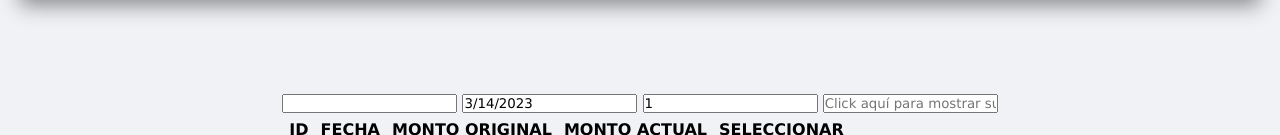
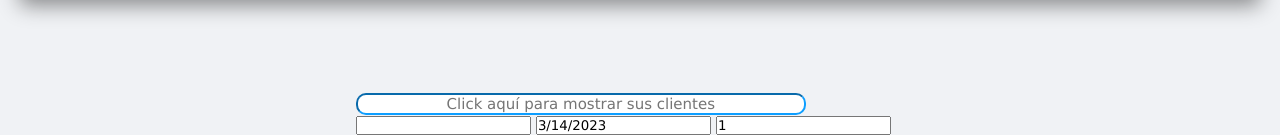
Before and after one commit to Chingons/Proyecto-Yo-Cobro-Mi-Dinero, a Flask app: page /recibo in a window 1280 px wide. Shown: the part 107-242 px from the top of the page. Run offline with Flask 2, Linux system fonts and the light colour scheme; the visitor is signed in with stand-in values (Sample User, id 1); data that the repository does not hold is empty; some libraries are stand-ins or nearby versions.

Commit message:
css input clientes

```diff
--- a/blog/static/home.css
+++ b/blog/static/home.css
@@ -1042,6 +1042,40 @@ border-radius: 5px;
   display: none;
   position: absolute;
 }
+#recibo-input{
+  display: block;
+  border-radius: 10px;
+  border-color: #0d9eff;
+  font-size: 15px;
+  height: 22px;
+  width: 100%;
+  text-align: center;
+}
+
+#recibo-input:hover{
+  cursor: pointer;
+}
+
+#impresion-clientes-recibo{
+  display: none;
+  flex-direction: column;
+  align-items: center;
+  position: absolute;
+  list-style: none;
+  width: 450px;
+  background-color: #f0f2f5;
+}
+
+#impresion-clientes-recibo li:hover{
+  cursor: pointer;
+  color: white;
+  background-color: #0d9eff;
+}
+
+#input-ul-recibo{
+  width: 450px;
+}
+
 
 @media screen and (min-width:1200px) and (max-width: 1500px){
   #facturador{
--- a/blog/static/recibo.json
+++ b/blog/static/recibo.json
@@ -1 +1 @@
-{"0": {"idcliente": 1, "nombre": "Adrian Rosario", "telefono": "8095369874", "identificacion": "402336266999", "direccion": "El Ranchito", "facturas": []}, "1": {"idcliente": 3, "nombre": "Eduardo Sanchez", "telefono": "8095407536", "identificacion": "402336266271", "direccion": "Santiago, Gurabo", "facturas": [[3, 1, 3, "22/2/2023", 591050, 391050, "ACTIVO", "NO"]]}}
+{"0": {"idcliente": 1, "nombre": "Adrian Rosario", "telefono": "8095369874", "identificacion": "402336266999", "direccion": "El Ranchito", "facturas": [[8, 1, 1, "14/3/2023", 31, 31, "ACTIVO", "NO"]]}, "1": {"idcliente": 3, "nombre": "Eduardo Sanchez", "telefono": "8095407536", "identificacion": "402336266271", "direccion": "Santiago, Gurabo", "facturas": []}}
--- a/blog/templates/recibo.html
+++ b/blog/templates/recibo.html
@@ -25,13 +25,20 @@
 
             <input type="button" id="mensaje-cancelar-abono" value="CANCELAR">
         </div>
+        <div id="input-ul-recibo">
+            <input type="text" id="recibo-input" placeholder="Click aquí para mostrar sus clientes" onclick="ul_imp();" onkeyup="buscar();">
+            <ul id="impresion-clientes-recibo">
+            </ul>
+
+        </div>
 
         <input type="text" name="id-cliente-recibo" id="id-cliente-recibo" readonly>
         <input type="text" name="fecha_recibo" id="fecha_recibo" readonly>
         <input type="text" name="idrecibo" id="idrecibo" value="{{id}}" readonly>
-        <input type="text" placeholder="Click aquí para mostrar sus clientes">
-        <ul id="impresion-clientes-recibo">
-        </ul>
+
+
+
+
 
         <table id="tabla-impresion-recibo">
             <tr>
@@ -84,8 +91,9 @@
     var prueba;
     var facturas_procesadas=[];
     var organizar = {};
-    var facturas_pagadas={}
-    var factura_abonar = {}
+    var facturas_pagadas={};
+    var factura_abonar = {};
+    var lul=0;
 
     fecha_recibo = new Date().toLocaleDateString();
     document.getElementById("fecha_recibo").value = fecha_recibo;
@@ -101,20 +109,57 @@
 
     }
 
+    function ul_imp(){
+        if (lul==0){
+            document.getElementById("impresion-clientes-recibo").style.display="flex";
+            document.getElementById("recibo-input").placeholder="Buscar cliente por nombre o alguna otra información";
+            lul = 1;
+        }
+        else{
+            document.getElementById("impresion-clientes-recibo").style.display="none";
+            document.getElementById("recibo-input").placeholder="Click aquí para mostrar sus clientes";
+            lul = 0;
+        }
+
+    }
+
+    function buscar() {
+    var input, filter, ul, li, a, i, txtValue;
+    input = document.getElementById("recibo-input");
+    filter = input.value.toUpperCase();
+    ul = document.getElementById("impresion-clientes-recibo");
+    li = ul.getElementsByTagName("li");
+    for (i = 0; i < li.length; i++) {
+        a = li[i].getElementsByTagName("a")[0];
+        txtValue = a.textContent || a.innerText;
+        if (txtValue.toUpperCase().indexOf(filter) > -1) {
+            li[i].style.display = "flex";
+        } else {
+            li[i].style.display = "none";
+        }
+    }
+}
+
+
      function impresion(vimprimir, tvariable){
         let ul_impresion = document.getElementById("impresion-clientes-recibo");
 
         for (let y=0; y<tvariable; y++){
             let li = document.createElement('li');
-            let clickboton = document.createElement('button');
+            let clickboton = document.createElement("a");
+            let hr = document.createElement("hr");
 
             clickboton.innerHTML = vimprimir[y]['nombre'] + " " + vimprimir[y]['telefono'] + " "
             + vimprimir[y]['identificacion'] + " " + vimprimir[y]['direccion'];
             clickboton.addEventListener("click",function(){
                 facturas(vimprimir[y]['facturas']);
                 document.getElementById("id-cliente-recibo").value = vimprimir[y]['idcliente'];
+                document.getElementById("impresion-clientes-recibo").style.display="none";
+                document.getElementById("recibo-input").placeholder="Click aquí para mostrar sus clientes";
+                lul = 0;
             });
             li.appendChild(clickboton);
+            li.appendChild(hr);
             ul_impresion.appendChild(li);
         }
 
```
